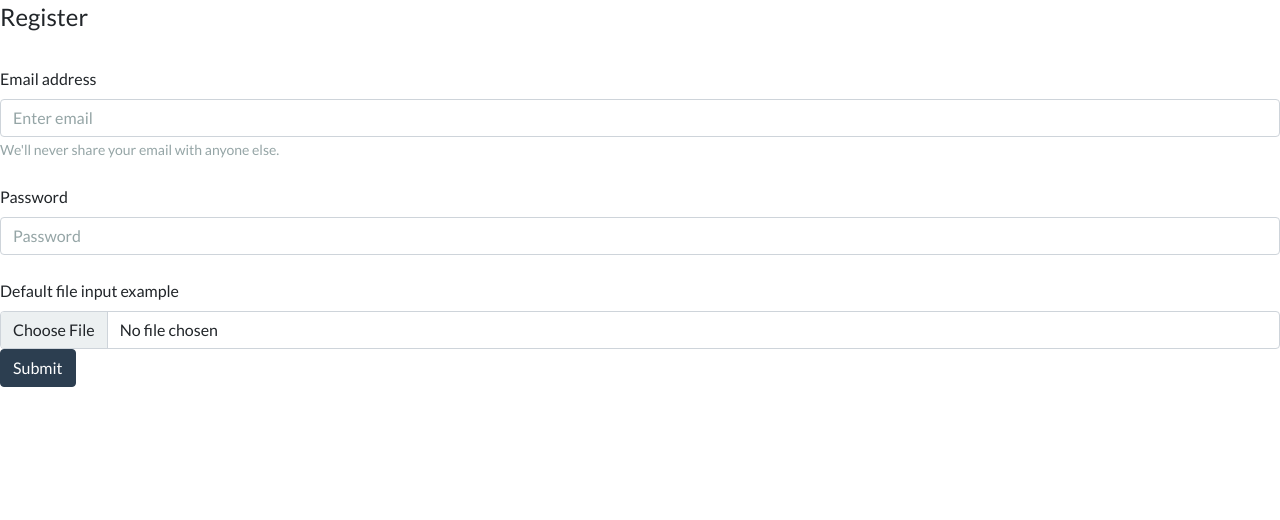
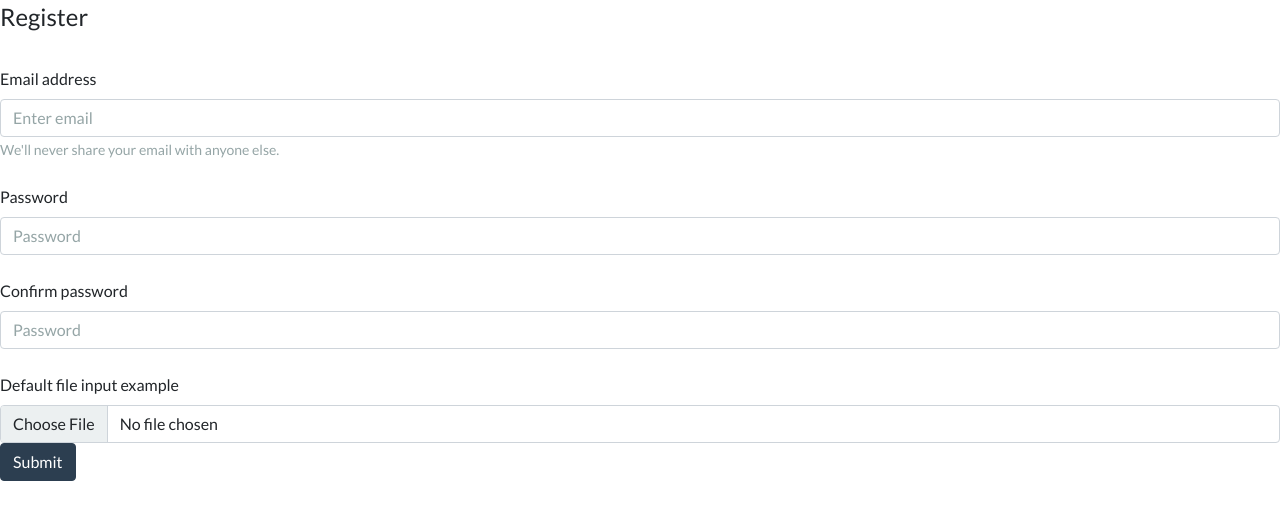
Before and after one commit to Elmeri1/voteapp, a PHP site: page /register.php in a window 1280 px wide. Shown: the part 73-593 px from the top of the page. Run offline with PHP 8.4, Linux system fonts and the light colour scheme.

Commit message:
muutoksia

```diff
--- a/register.php
+++ b/register.php
@@ -13,7 +13,11 @@
       </div>
       <div class="form-group">
         <label for="exampleInputPassword1" class="form-label mt-4">Password</label>
-        <input type="password" class="form-control" id="exampleInputPassword1" placeholder="Password">
+        <input name="password" type="password" class="form-control" id="passwd" placeholder="Password">
+      </div>
+      <div class="form-group">
+        <label for="exampleInputPassword1" class="form-label mt-4">Confirm password</label>
+        <input name="confirmPassword" type="password" class="form-control" id="confirm" placeholder="Password">
       </div>
       <div class="form-group">
         <label for="formFile" class="form-label mt-4">Default file input example</label>
```
